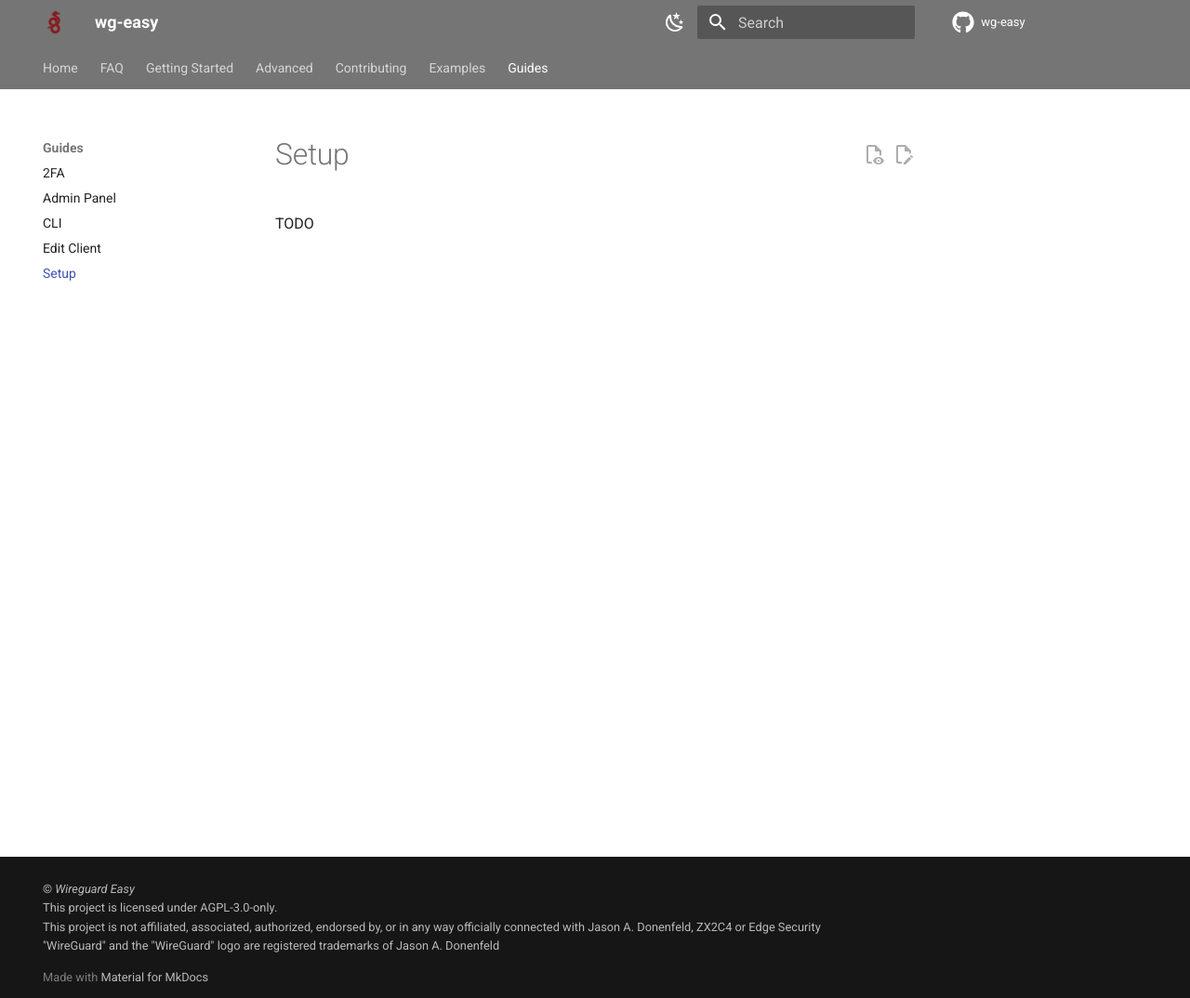
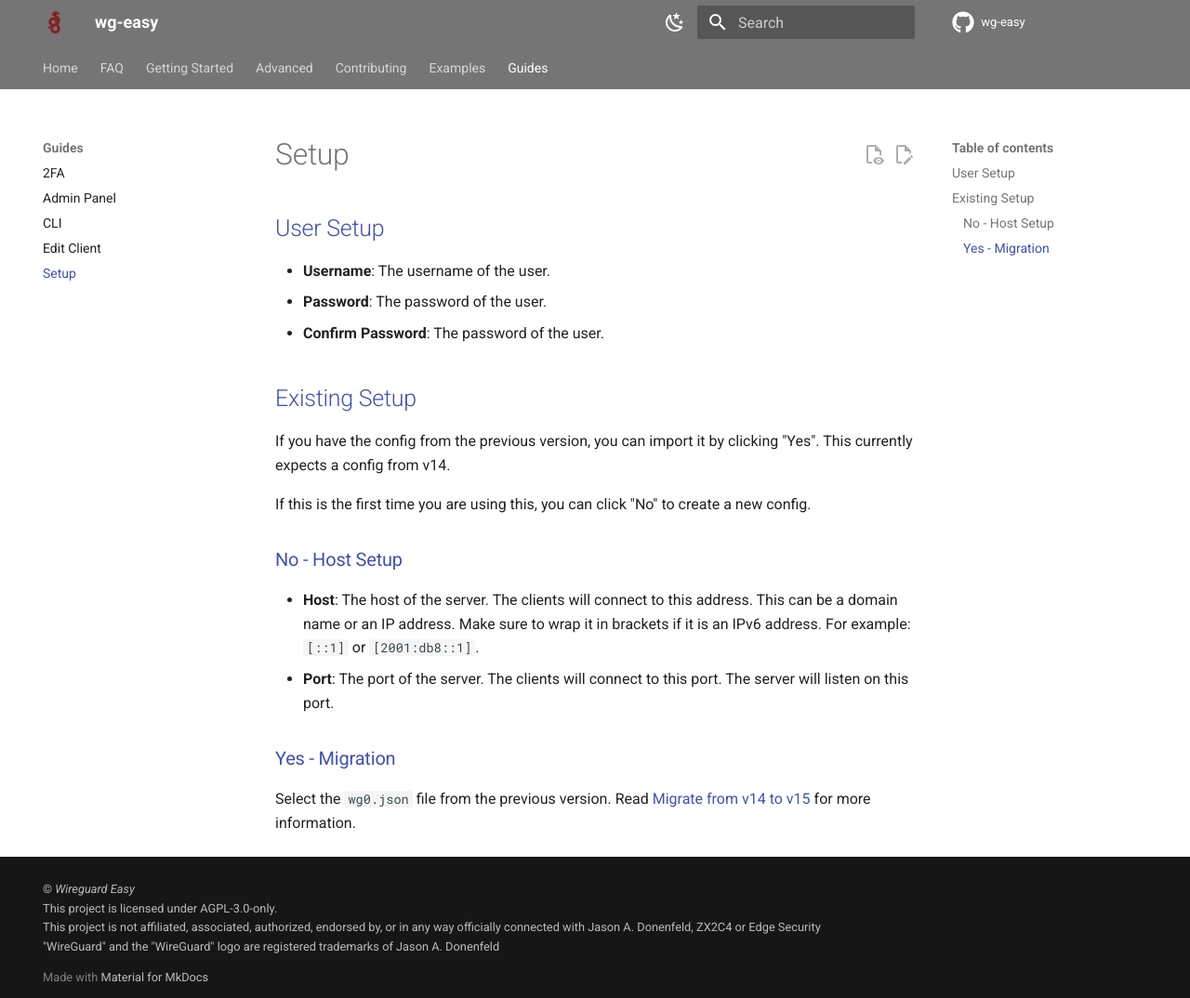
Before and after one commit to wg-easy/wg-easy, an MkDocs documentation site: the page built from docs/content/guides/setup.md, in a window 1280 px wide and 1074 px high. Shown: the whole window at 93% size. Built offline with MkDocs 1.6.1 and Material for MkDocs 9.7.7, drawn with Linux system fonts in a browser that asks for light colours; comment, search, counter and statistics services are not loaded; the version menu is left out.

Commit message:
add setup guide

```diff
--- a/docs/content/guides/setup.md
+++ b/docs/content/guides/setup.md
@@ -2,4 +2,23 @@
 title: Setup
 ---
 
-TODO
+## User Setup
+
+- **Username**: The username of the user.
+- **Password**: The password of the user.
+- **Confirm Password**: The password of the user.
+
+## Existing Setup
+
+If you have the config from the previous version, you can import it by clicking "Yes". This currently expects a config from v14.
+
+If this is the first time you are using this, you can click "No" to create a new config.
+
+### No - Host Setup
+
+- **Host**: The host of the server. The clients will connect to this address. This can be a domain name or an IP address. Make sure to wrap it in brackets if it is an IPv6 address. For example: `[::1]` or `[2001:db8::1]`.
+- **Port**: The port of the server. The clients will connect to this port. The server will listen on this port.
+
+### Yes - Migration
+
+Select the `wg0.json` file from the previous version. Read [Migrate from v14 to v15](../advanced/migrate/from-14-to-15.md) for more information.
```
